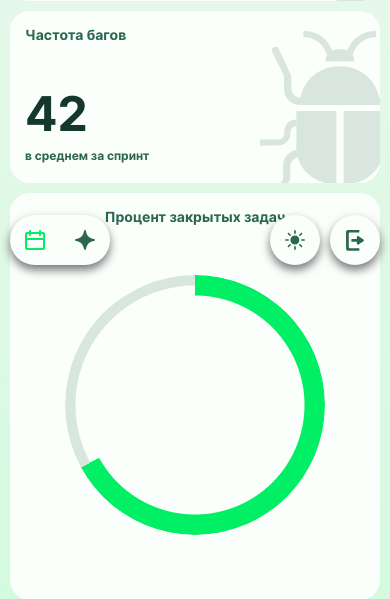
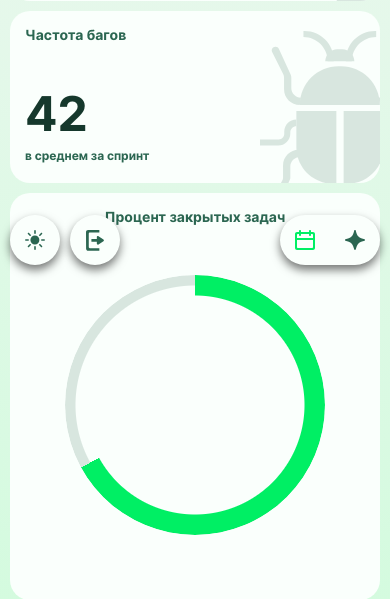
Before and after one commit to XeKyT0811/centrinvest-case, a Flask app: page / in a window 390 px wide. Shown: the part 539-1138 px from the top of the page. Run offline with Flask 3, Linux system fonts and the light colour scheme; the visitor is signed in with stand-in values (Sample User, id 1); parts of the project's set-up code (start-up, migrations or seed data) failed here and were passed over.

Commit message:
Minor fixes

```diff
--- a/app.py
+++ b/app.py
@@ -34,8 +34,6 @@ def login():
     password = data["password"]
 
     user = User.query.filter_by(login=login).first()
-    print(repr(user.password_hash))
-    print(repr(password))
 
     if (user):
         if (check_password_hash(user.password_hash, password)):
@@ -50,7 +48,7 @@ def login():
 @login_required
 def logout():
     logout_user()
-    return jsonify({"success": True}), 200
+    return redirect(url_for("auth_page"))
 
 @app.route("/dashboard-data", methods=["GET"])
 @login_required
@@ -71,7 +69,7 @@ def dashboard_data():
         return jsonify({"error": "Спринт не найден"}), 404
 
     all_sprints_history = []
-    for s in user_sprints:
+    for s in user_sprints[-8:]:
         all_sprints_history.append({
             "date": s.date.strftime('%d.%m'),
             "tasks_total": s.tasks_total,
@@ -101,7 +99,7 @@ def dashboard_data():
             usage_by_date[date_str]["models_raw"][usage.model_id]["cost"] += round(calculated_cost, 2)
 
     ai_usage_days_response = []
-    for d_val in usage_by_date.values():
+    for d_val in list(usage_by_date.values())[-8:]:
         ai_usage_days_response.append({
             "date": d_val["date"],
             "per_person": d_val["per_person"],
@@ -118,7 +116,6 @@ def dashboard_data():
         {"name": "Claude Opus 4.7"}
     ]
 
-    print(123)
     return jsonify({
         "username": current_user.username,
         "sprints": all_sprints_history,
@@ -131,4 +128,4 @@ if (__name__ == '__main__'):
     with app.app_context():
         db.create_all()
 
-    app.run(debug=True)
+    app.run(debug=True,host="0.0.0.0")
--- a/static/assets/css/index-elements.css
+++ b/static/assets/css/index-elements.css
@@ -442,8 +442,9 @@
         bottom: 40px;
         z-index: 100;
         width: calc(100% - 20px);
+        flex-direction: row-reverse;
     }
-    #block-sidebar, #sidebar-tabs, #sidebar-extra {
+    #sidebar-tabs, #sidebar-extra {
         flex-direction: row;
     }
     #sidebar-tabs {
--- a/static/assets/js/theme.js
+++ b/static/assets/js/theme.js
@@ -9,13 +9,3 @@ if (localStorage.getItem("theme") == "dark") {
         localStorage.setItem("theme", "light")
     }
 }
-document.getElementById("sidebar-theme").addEventListener("click", () => {
-    if (localStorage.getItem("theme") == "dark") {
-        document.documentElement.dataset.theme = "light";
-        localStorage.setItem("theme", "light")
-    }
-    else {
-        document.documentElement.dataset.theme = "dark";
-        localStorage.setItem("theme", "dark")
-    }
-})
--- a/static/assets/js/ui.js
+++ b/static/assets/js/ui.js
@@ -27,6 +27,21 @@ sidebarTabAI.addEventListener("click", () => {
 sidebarTabMain.classList.add("selected")
 gridMain.classList.add("selected");
 
+document.getElementById("sidebar-theme").addEventListener("click", () => {
+    if (localStorage.getItem("theme") == "dark") {
+        document.documentElement.dataset.theme = "light";
+        localStorage.setItem("theme", "light")
+    }
+    else {
+        document.documentElement.dataset.theme = "dark";
+        localStorage.setItem("theme", "dark")
+    }
+})
+
+document.getElementById("sidebar-logout").addEventListener("click", () => {
+    window.location.href = "/logout";
+});
+
 //--------------------------------------------------------------------------------------------//
 
 const velocityChart = document.getElementById("block-velocity").querySelector(".chart");
@@ -34,6 +49,7 @@ const velocityChart = document.getElementById("block-velocity").querySelector(".
 const textReBugRateLeft = document.getElementById("rebugrate-number-left");
 const textReBugRateMiddle = document.getElementById("rebugrate-number-middle");
 const textReBugRateRight = document.getElementById("rebugrate-number-right");
+const reBugRateBar = document.getElementById("rebugrate-bar");
 const taskrateChart = document.getElementById("chart-circle");
 const taskRateNumber = document.getElementById("chart-number");
 const releaseRateNumber = document.getElementById("releaserate-number");
@@ -58,6 +74,7 @@ function tasksTotal() {
     textReBugRateLeft.textContent = `${parseInt(returnedBugs / bugs * 100)}%`;
     textReBugRateMiddle.textContent = `${returnedBugs} из ${bugs}`;
     textReBugRateRight.textContent = `${100 - parseInt(returnedBugs / bugs * 100)}%`;
+    reBugRateBar.style.setProperty("--rebugrate", parseInt(returnedBugs / bugs * 100));
 
     var tasks_completed_percentage = parseInt(tasksCompleted / tasksTotal * 100);
     taskrateChart.style.setProperty("--taskrate",tasks_completed_percentage);
@@ -75,6 +92,7 @@ function taskSelected(sprintIndex) {
     textReBugRateLeft.textContent = `${parseInt(sprint.returned_bugs / sprint.bugs * 100)}%`;
     textReBugRateMiddle.textContent = `${sprint.returned_bugs} из ${sprint.bugs}`;
     textReBugRateRight.textContent = `${100 - parseInt(sprint.returned_bugs / sprint.bugs * 100)}%`;
+    reBugRateBar.style.setProperty("--rebugrate", parseInt(sprint.returned_bugs / sprint.bugs * 100));
 
     var tasks_completed_percentage = parseInt(sprint.tasks_completed / sprint.tasks_total * 100);
     taskrateChart.style.setProperty("--taskrate",tasks_completed_percentage);
@@ -252,7 +270,6 @@ var ai_models = [];
 async function getData() {
     const serverResponse = await fetch('/dashboard-data');
     const serverData = await serverResponse.json();
-    console.log(serverResponse, serverData);
 
     username = serverData.username;
     sprints = serverData.sprints;
```
